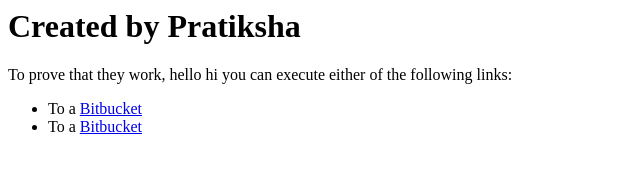
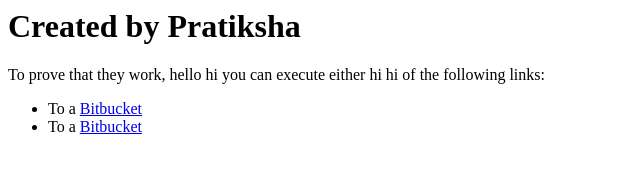
Before and after one commit to pratisalunkhe/docker, a plain HTML site: page index.html in a window 1280 px wide. Shown: the full height of the page, 0-640 px from the left. Drawn offline with Linux system fonts and the light colour scheme.

Commit message:
Update index.html

```diff
--- a/index.html
+++ b/index.html
@@ -4,7 +4,7 @@
   </head>
   <body bgcolor=white>
   <h1>Created by Pratiksha</h1>
-    <p>To prove that they work, hello hi you can execute either of the following links:
+    <p>To prove that they work, hello hi you can execute either hi hi of the following links:
     <ul>
       <li>To a <a href="https://bitbucket.org">Bitbucket</a>
       <li>To a <a href="https://github.com">Bitbucket</a>
```
